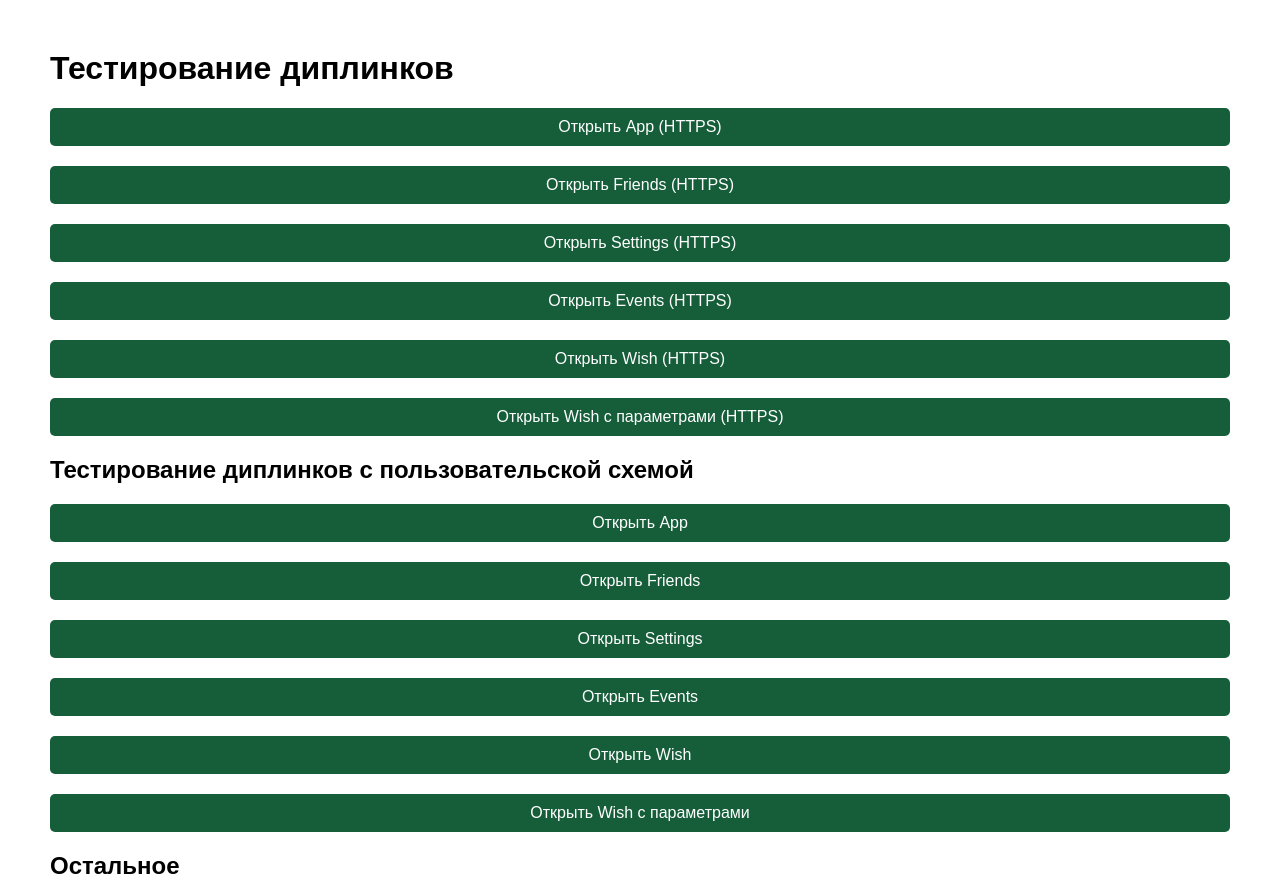
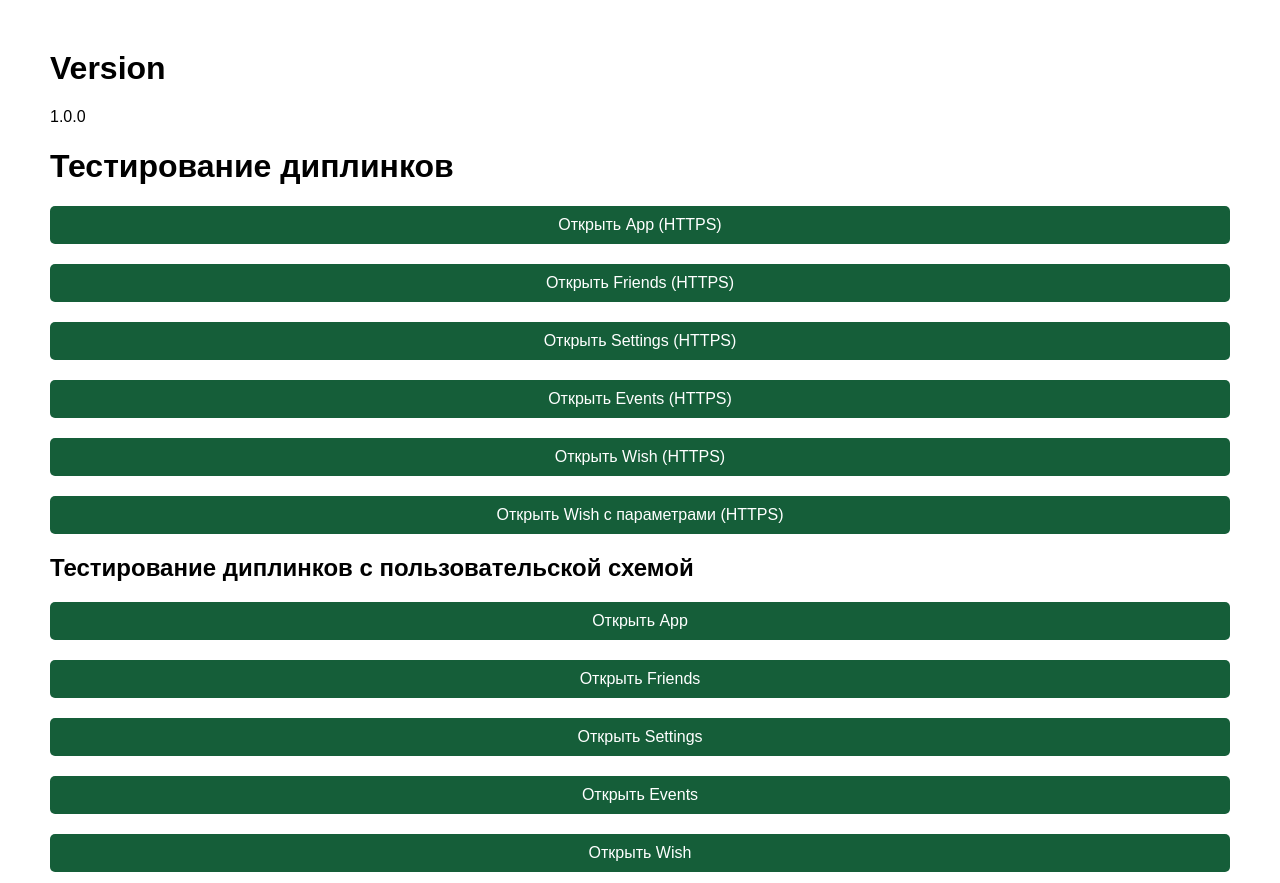
Before and after one commit to alexander-topilskii/yalito, a plain HTML site: page public/test.html in a window 1280 px wide. Shown: the top 883 px of the page. Drawn offline with Linux system fonts and the light colour scheme.

Commit message:
some awesome

```diff
--- a/public/test.html
+++ b/public/test.html
@@ -25,13 +25,17 @@
     </style>
 </head>
 <body>
+<h1>Version</h1>
+<p>1.0.0</p>
+
 <h1>Тестирование диплинков</h1>
 <a href="https://yalito.me/app/" class="link-button">Открыть App (HTTPS)</a>
 <a href="https://yalito.me/app/friends/" class="link-button">Открыть Friends (HTTPS)</a>
 <a href="https://yalito.me/app/settings/" class="link-button">Открыть Settings (HTTPS)</a>
 <a href="https://yalito.me/app/events/" class="link-button">Открыть Events (HTTPS)</a>
 <a href="https://yalito.me/app/wish/" class="link-button">Открыть Wish (HTTPS)</a>
-    <a href="https://yalito.me/app/wish/add_wish?wishName=name&wishDescription=description&wishUrl=https%3A%2F%2Fwww.apple.com%2Fmacbook-pro%2F" class="link-button">Открыть Wish с параметрами (HTTPS)</a>
+<a href="https://yalito.me/app/wish/add_wish?wishName=name&wishDescription=description&wishUrl=https%3A%2F%2Fwww.apple.com%2Fmacbook-pro%2F"
+   class="link-button">Открыть Wish с параметрами (HTTPS)</a>
 
 
 <h2>Тестирование диплинков с пользовательской схемой</h2>
@@ -40,11 +44,14 @@
 <a href="wishlist://yalito.me/app/settings/" class="link-button">Открыть Settings</a>
 <a href="wishlist://yalito.me/app/events/" class="link-button">Открыть Events</a>
 <a href="wishlist://yalito.me/app/wish/" class="link-button">Открыть Wish</a>
-    <a href="wishlist://yalito.me/app/wish/add_wish?wishName=name&wishDescription=description&wishUrl=https%3A%2F%2Fwww.apple.com%2Fmacbook-pro%2F" class="link-button">Открыть Wish с параметрами</a>
+<a href="wishlist://yalito.me/app/wish/add_wish?wishName=name&wishDescription=description&wishUrl=https%3A%2F%2Fwww.apple.com%2Fmacbook-pro%2F"
+   class="link-button">Открыть Wish с параметрами</a>
 
 <h2>Остальное</h2>
-    <a href="https://yalito.me/.well-known/assetlinks.json" class="link-button">Открыть assetlinks file</a>
-    <a href="https://yalito.me/.well-known/apple-app-site-association" class="link-button">Открыть apple file</a>
+<a href="https://yalito.me/.well-known/assetlinks.json" class="link-button">Открыть assetlinks
+    file</a>
+<a href="https://yalito.me/.well-known/apple-app-site-association" class="link-button">Открыть apple
+    file</a>
 
 </body>
 </html>
```
Also changed, not shown: public/.well-known/assetlinks.json. Lines whose indentation alone changed are shown as unchanged.
